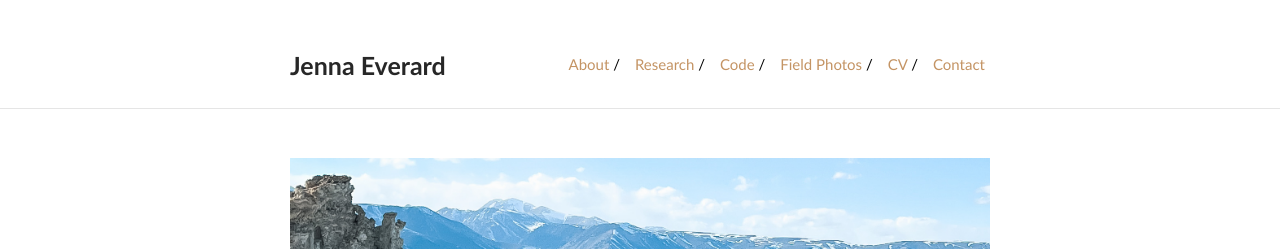
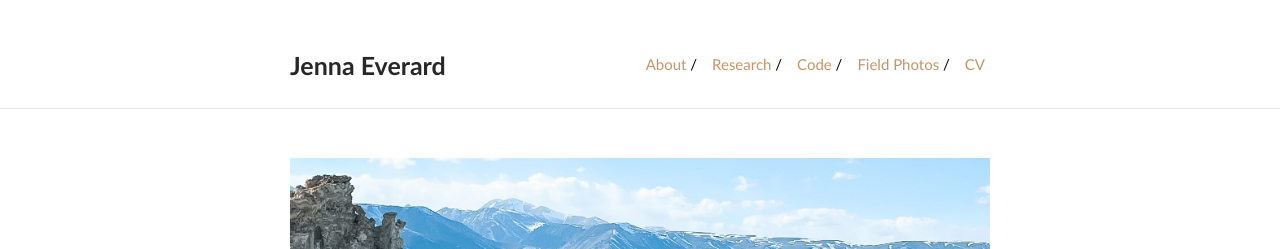
Before and after one commit to JennaEverard/Jenna, a Jekyll site: the page built from index.md, in a window 1280 px wide. Shown: the top 249 px of the page. Built offline with Jekyll 4.4.1, drawn with Linux system fonts in a browser that asks for light colours.

Commit message:
Removed contact menu item

```diff
--- a/_config.yml
+++ b/_config.yml
@@ -28,5 +28,3 @@ nav:
    link: "https://jennaeverard.github.io/Jenna/FieldPhotos"
  - name: "CV"
    link: "https://jennaeverard.github.io/Jenna/CV"
- - name: "Contact"
-   link: "https://jennaeverard.github.io/Jenna/Contact"
```
